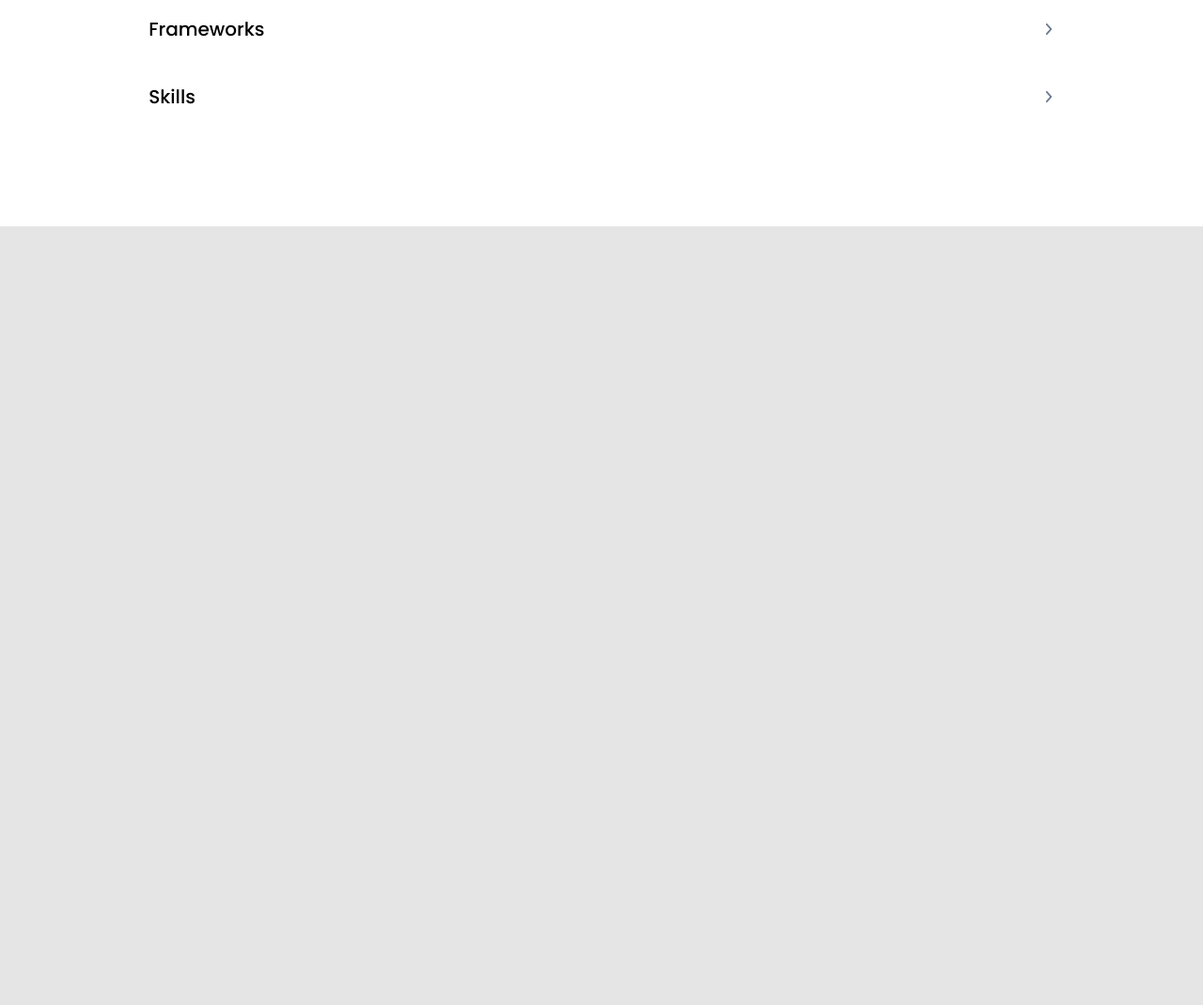
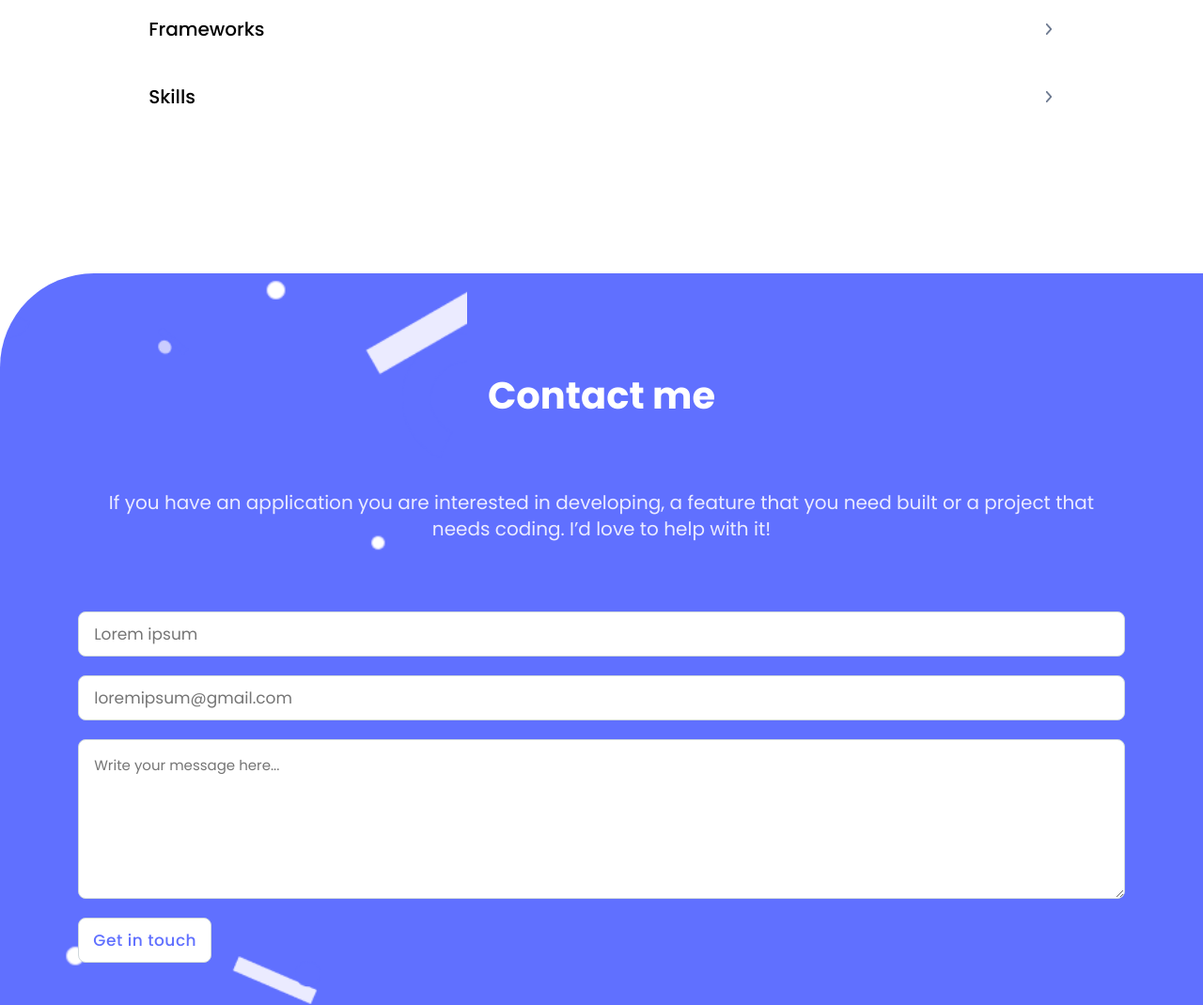
Before and after one commit to hmunish/portfolio, a website: page index.html in a window 1280 px wide. Shown: the part 4261-5331 px from the top of the page at 94% size. Before the commit the page ends 4502 px from the top, so only its background shows below. Drawn offline with Linux system fonts and the light colour scheme.

Commit message:
added contact form section

```diff
--- a/index.html
+++ b/index.html
@@ -195,6 +195,24 @@
         </section>
         <!-- About Section Ends Here -->
 
+        <!-- Contact Form Section Starts Here -->
+
+        <section class="contact">
+          <div class="contact_wrap">
+            <div class="contact_content_wrap">
+              <h3 class="contact_content">Contact me</h3>
+              <p class="contact_content">If you have an application you are interested in developing, a feature that you need built or a project that needs coding. I’d love to help with it!</p>
+              <form action="https://formspree.io/f/xyyaownw" method="post" class="contact_form">
+                <input required type="text" name="name" id="" class="form_input" maxlength="30" placeholder="Lorem ipsum">
+                <input required type="email" name="email" id="" class="form_input" placeholder="loremipsum@gmail.com">
+                <textarea required name="message" class="form_input textarea" cols="30" rows="10" maxlength="500" placeholder="Write your message here..."></textarea>
+                <button type="submit" name="submit" class="form_input" value="Get in touch">Get in touch</button>
+              </form>
+            </div>
+          </div>
+        </section>
+        <!-- Contact Form Section Ends Here -->
+
     </main>
     <!-- Website main section ends here -->
 </body>
--- a/style.css
+++ b/style.css
@@ -357,6 +357,95 @@
 
   /* About Section Ends Here */
 
+  /* Contact Section Starts Here */
+
+  section.contact{
+    padding-top: 50px;
+    background-color: #fff;
+  }
+
+  .contact_wrap{
+    width: 100%;
+    min-height: 779px;
+    background: #6070ff url(images/contact-mobile-bg.png);
+    background-size: contain;
+    background-repeat: no-repeat;
+    border-top-left-radius: 100px;
+    display: flex;
+    justify-content: center;
+    align-items: flex-end;
+  }
+
+  .contact_content_wrap{
+    width: 87%;
+    min-height: 630px;
+    display: flex;
+    flex-direction: column;
+    justify-content: space-between;
+    margin-bottom: 45px;
+  }
+
+  .contact_content{
+    text-align: center;
+  }
+
+  h3.contact_content{
+    font-weight: 700;
+    font-size: 40px;
+    line-height: 52px;
+    color: #ffffff;
+  }
+
+  p.contact_content{
+    font-weight: 400;
+    font-size: 20px;
+    line-height: 28px;
+    color: #ebebff;
+  }
+
+  .contact_form{
+    width: 100%;
+    min-height: 374px;
+    display: flex;
+    flex-direction: column;
+    justify-content: space-between;
+  }
+
+  .form_input{
+    width: 100%;
+    min-height: 48px;
+    font-weight: 400;
+    font-size: 17px;
+    line-height: 20px;
+    color: #172b4d;
+    padding-left: 16px;
+    background: #ffffff;
+    border: 1px solid #CFD8DC;
+    border-radius: 8px;
+  }
+
+  .form_input.textarea{
+    height: 170px;
+    padding-top: 15px;
+    font-size: 15px;
+    line-height: 24px;
+    color: #B3BAC5;
+  }
+
+  button.form_input{
+    width: 142px;
+    padding: 0;
+    font-weight: 500;
+    font-size: 17px;
+    line-height: 24px;
+    letter-spacing: 0.03em;
+    color: #6070FF;
+  }
+
+
+
+  /* Contact Section Ends Here */
+
   button:hover {
     background-color: #396df2;
     color: #fff;
```
Also changed, not shown: images/contact-mobile-bg.png (added).
